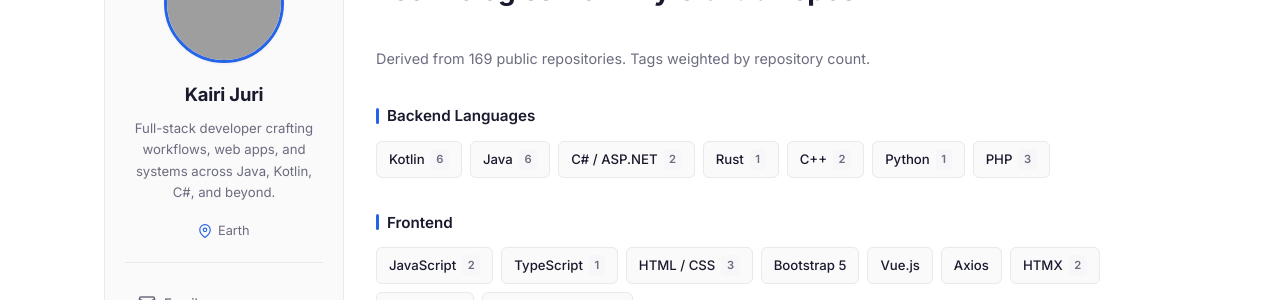
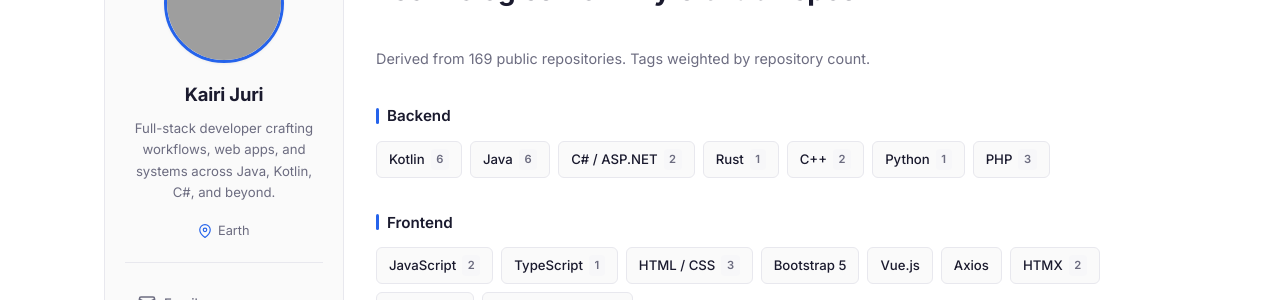
Before and after one commit to harrysuke/harrysuke.github.io, a Jekyll site: the page built from index.html, in a window 1280 px wide and 900 px high, scrolled down 1102 px. Shown: the part 154-454 px from the top of the window. Built offline with Jekyll 4.4.1, drawn with Linux system fonts in a browser that asks for light colours; grey boxes are pictures that could not be loaded.

Commit message:
Rename 'Backend Languages' to 'Backend'

```diff
--- a/index.html
+++ b/index.html
@@ -44,7 +44,7 @@ title: Kairi Juri
 
   <!-- Backend Languages -->
   <div class="skills-group">
-    <div class="skills-group-title">Backend Languages</div>
+    <div class="skills-group-title">Backend</div>
     <div class="skill-tags">
       <span class="skill-tag">Kotlin <span class="skill-count">6</span></span>
       <span class="skill-tag">Java <span class="skill-count">6</span></span>
```
